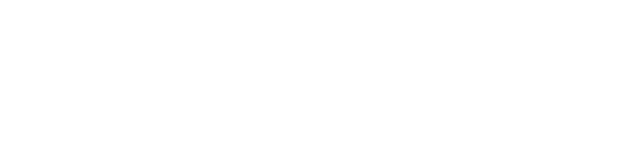
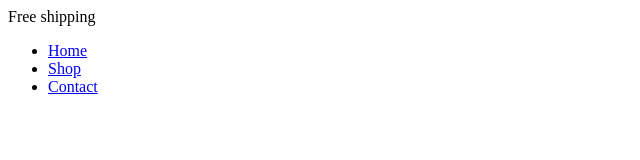
Before and after one commit to orblette/Pet-Shop, a plain HTML site: page index.html in a window 1280 px wide. Shown: the whole page, without its empty margins (0-640 px from the left). Drawn offline with Linux system fonts and the light colour scheme.

Commit message:
added a navbar

```diff
--- a/index.html
+++ b/index.html
@@ -6,6 +6,23 @@
     <title>Pet Shop</title>
 </head>
 <body>
-
+    <div id="promo">
+		<div>Free shipping</div>
+	</div>
+	<div id="topMenu">
+		<div class="wrap">
+			<div id="topLinks">
+				<ul>
+					<li>
+						<a href="#home">Home</a>
+					</li>
+					<li>
+						<a href="#shop">Shop</a>
+					</li>
+					<li>
+						<a href="#contact">Contact</a>
+					</li>
+				</ul>
+			</div>
 </body>
 </html>
```
